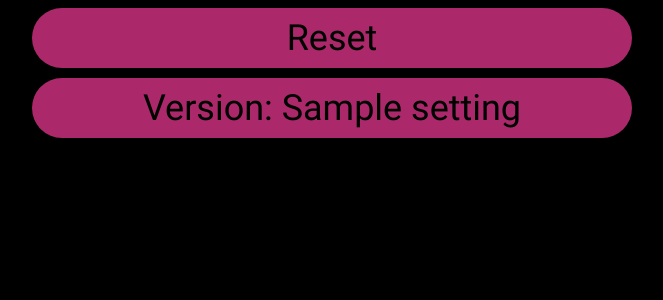
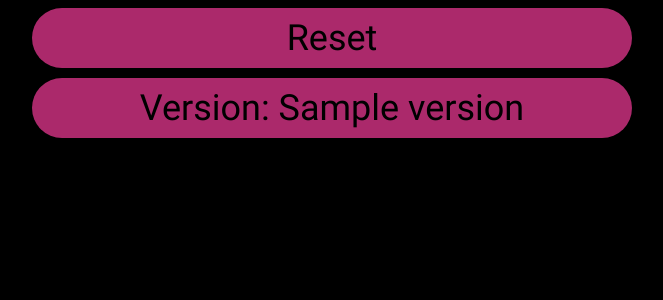
Before and after one commit to FutureNathan/Habit-Calendar, a Flask app: template templates/index.html in a window 1280 px wide; the page is wider, and only the part inside the window is pictured. Shown: the part 512-812 px from the top of that part, without its empty margins (216-879 px from the left). Run offline with Flask 2, Linux system fonts and the light colour scheme; the template is opened without the code that fills it: most values are stand-ins (such as "Sample title", 1, 10 or a date in 2020); parts of the project's set-up code (start-up, migrations or seed data) failed here and were passed over; some libraries are stand-ins or nearby versions.

Commit message:
dispay software version

```diff
--- a/app.py
+++ b/app.py
@@ -10,6 +10,7 @@ from calendarDatabase import Calendar
 
 app = Flask(__name__)
 db = Calendar()
+version = "Local V1.6"
 
 @app.route('/', methods=["GET","POST"])
 def index():
@@ -25,7 +26,7 @@ def index():
     print(current_cal)
 
     print(calanders)
-    return render_template('index.html', settings=settings, calanders=calanders, current_cal=current_cal, tasks=tasks)
+    return render_template('index.html', settings=settings, calanders=calanders, current_cal=current_cal, tasks=tasks, version=version)
 
 
 @app.route('/calander_data', methods=["GET","POST"])
--- a/templates/index.html
+++ b/templates/index.html
@@ -207,7 +207,7 @@
 
         <button id="new-habit-modal" class="menu-box">New Habit</button>
         <button id="reset-button-modal" class="menu-box reset">Reset</button>
-        <button class="menu-box reset">Version: {{settings[4][1]}}</button>
+        <button class="menu-box reset">Version: {{version}}</button>
     </div>
 </div>
     <div id="reset-modal" class="modal">
```
